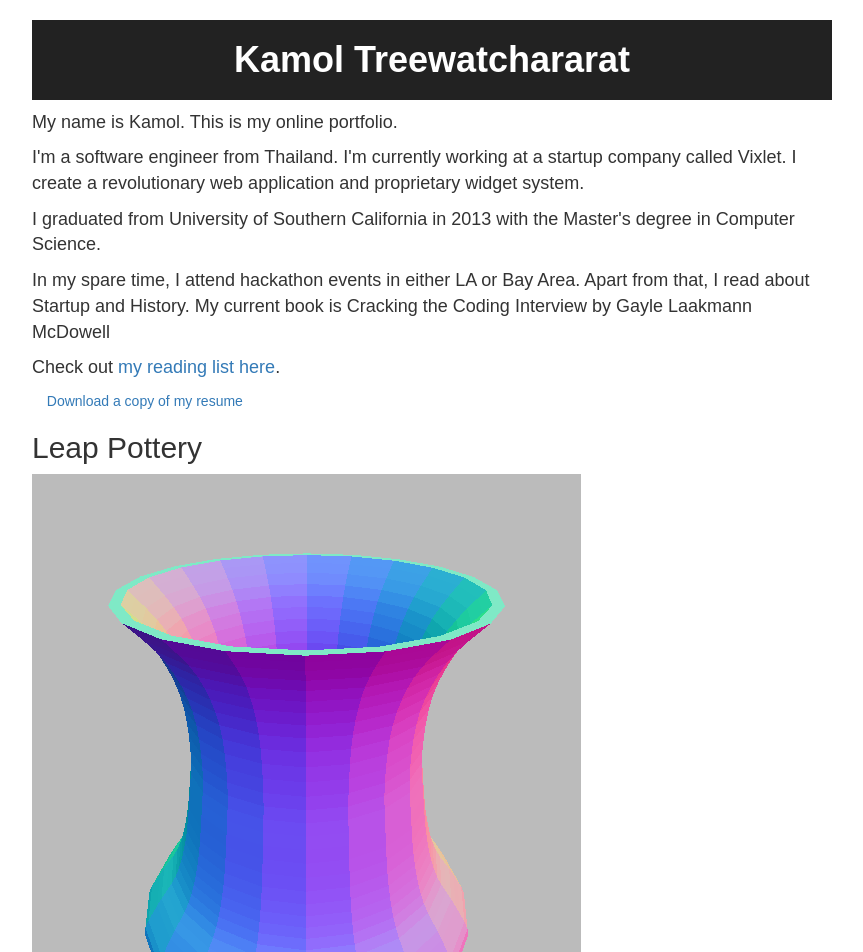
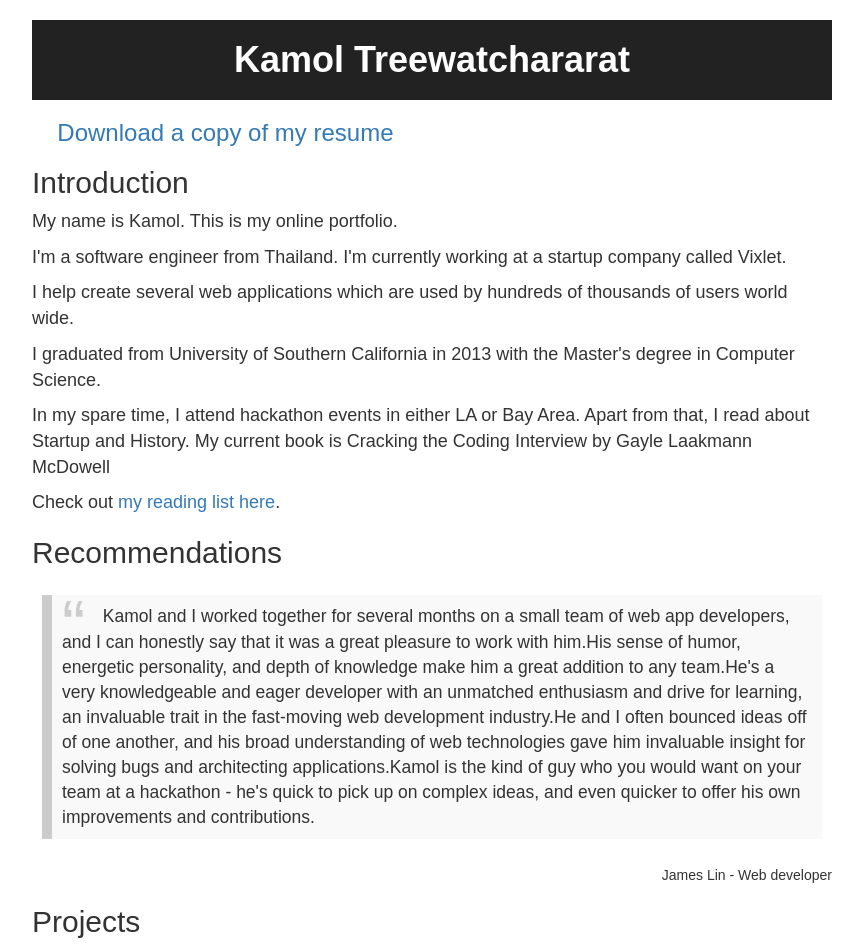
Before and after one commit to tholapz/resume, a React (Create React App) app: page / in a window 1280 px wide. Shown: the top 952 px of the page, without its empty margins (208-1071 px from the left). Built offline with nearby package versions, Linux system fonts and the light colour scheme; a web font is replaced by a local one.

Commit message:
add drafts and tidy up format

```diff
--- a/src/App.css
+++ b/src/App.css
@@ -20,3 +20,22 @@
 	padding-top: 40px;
 	padding-bottom: 10px;
 }
+
+blockquote {
+  background: #f9f9f9;
+  border-left: 10px solid #ccc;
+  margin: 1.5em 10px;
+  padding: 0.5em 10px;
+  quotes: "\201C""\201D""\2018""\2019";
+}
+blockquote:before {
+  color: #ccc;
+  content: open-quote;
+  font-size: 4em;
+  line-height: 0.1em;
+  margin-right: 0.25em;
+  vertical-align: -0.4em;
+}
+blockquote p {
+  display: inline;
+}
--- a/src/App.js
+++ b/src/App.js
@@ -8,19 +8,38 @@ class App extends Component {
     return (
       <div className="App">
         <h1 className="App-header">Kamol Treewatchararat</h1>
+        <h3 className=""><a href="http://tholapz.com/resume.pdf">
+          <span className="glyphicon glyphicon-download"></span> Download a copy of my resume
+        </a></h3>
         <div className="App-intro">
+          <h2>Introduction</h2>
           <p>My name is Kamol. This is my online portfolio.</p>
-          <p>I'm a software engineer from Thailand. I'm currently working at a startup company called Vixlet. I create a revolutionary web application and proprietary widget system.</p>
+          <p>I'm a software engineer from Thailand. I'm currently working at a startup company called Vixlet.</p>
+          <p>I help create several web applications which are used by hundreds of thousands of users world wide.</p>
           <p>I graduated from University of Southern California in 2013 with the Master's degree in Computer Science.</p>
           <p>In my spare time, I attend hackathon events in either LA or Bay Area. Apart from that, I read about Startup and History. My current book is Cracking the Coding Interview by Gayle Laakmann McDowell</p>
           <p>Check out <a href="https://github.com/tholapz/resume/blob/gh-pages/reading.md">my reading list here</a>.</p>
         </div>
-        <p><a href="http://tholapz.com/resume.pdf">
-          <span className="glyphicon glyphicon-download"></span> Download a copy of my resume
-        </a></p>
         <div>
-          <h2>Leap Pottery</h2>
-          <a href="https://github.com/tholapz/leappottery"><img src={vase} alt="leap-pottery"/></a>
+          <h2>Recommendations</h2>
+          <blockquote>
+            <p>Kamol and I worked together for several months on a small team of web app developers, and I can honestly say that it was a great pleasure to work with him.</p>
+            <p>His sense of humor, energetic personality, and depth of knowledge make him a great addition to any team.</p>
+            <p>He's a very knowledgeable and eager developer with an unmatched enthusiasm and drive for learning, an invaluable trait in the fast-moving web development industry.</p>
+            <p>He and I often bounced ideas off of one another, and his broad understanding of web technologies gave him invaluable insight for solving bugs and architecting applications.</p>
+            <p>Kamol is the kind of guy who you would want on your team at a hackathon - he's quick to pick up on complex ideas, and even quicker to offer his own improvements and contributions.</p>
+          </blockquote>
+          <p style={{textAlign:'right'}}>James Lin - Web developer</p>
+        </div>
+        <div>
+          <h2>Projects</h2>
+          <ul>
+            <li>
+              <h3>Leap Pottery</h3>
+              <p>a simple modeling tool written in JavaScript</p>
+              <a href="https://github.com/tholapz/leappottery"><img src={vase} alt="leap-pottery"/></a>
+            </li>
+          </ul>
         </div>
         <div className="App-footer">
           <p>This project was bootstrapped with <a href="https://github.com/facebookincubator/create-react-app">Create React App</a>.</p>
```
Also changed, not shown: src/mystory.txt (added), src/mystory2.txt (added).
